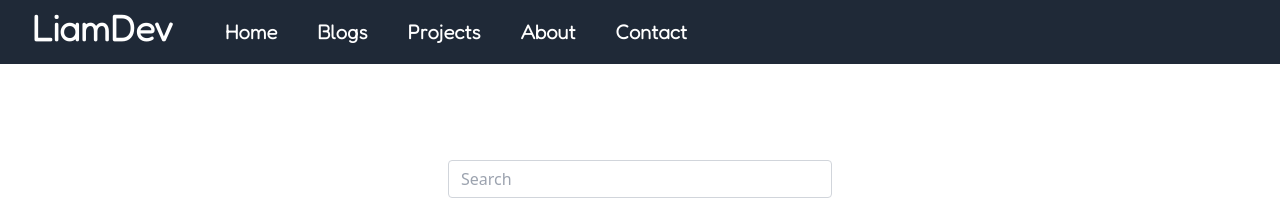
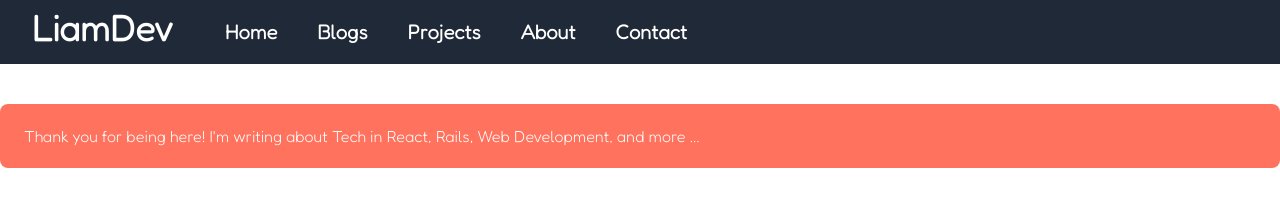
Before and after one commit to Huulamnguyen/portfolio-react-tailwindcss, a React (Create React App) app: page /blogs in a window 1280 px wide. Shown: the top 218 px of the page. Built offline with nearby package versions, Linux system fonts and the light colour scheme.

Commit message:
Completed Blogs Page

```diff
--- a/src/components/Blogs.js
+++ b/src/components/Blogs.js
@@ -9,7 +9,11 @@ function Blogs(){
     const displayedArticles = [...Articles].filter(article => article.title.toLowerCase().includes(search.toLowerCase()))
 
     return (
-        <div className="container my-24 px-6 mx-auto">
+        <>
+        <div className="font-primary container my-10 mx-auto bg-[#FF725E] rounded-lg py-5 px-6 mb-4 text-base text-white mb-3" role="alert">
+            Thank you for being here! I'm writing about Tech in React, Rails, Web Development, and more ...
+        </div>
+        <div className="container my-10 px-6 mx-auto">
             <Search search={search} setSearch={setSearch}/>
             <section className="mb-32 text-gray-800 text-center">
                 <h2 className="text-3xl font-bold font-primary mb-12 text-center">Latest articles</h2>
@@ -18,6 +22,7 @@ function Blogs(){
                 </div>
             </section>
         </div>
+        </>
     )
 }
 export default Blogs;
```
